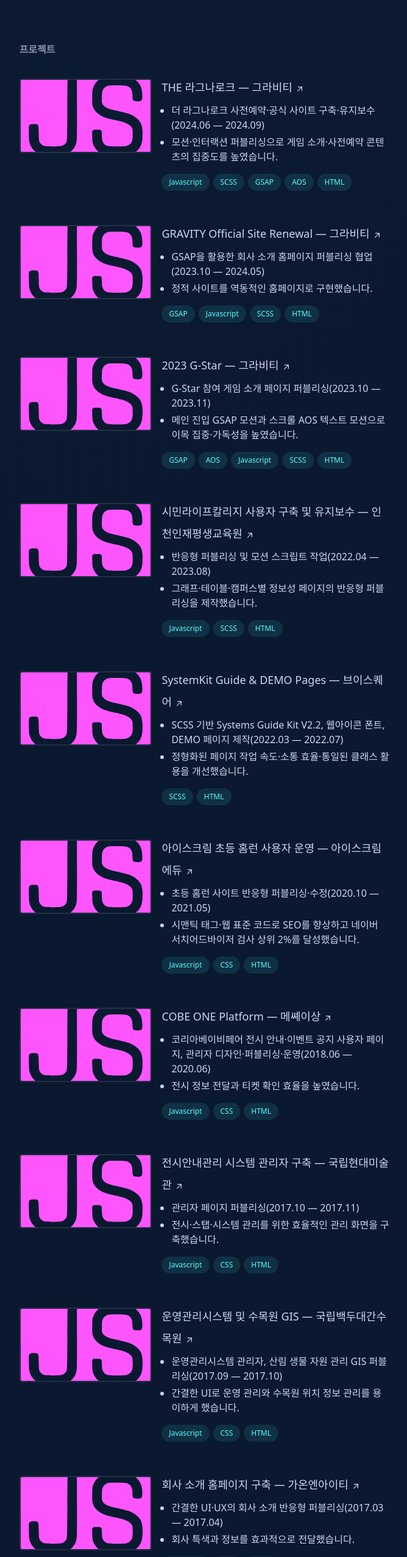
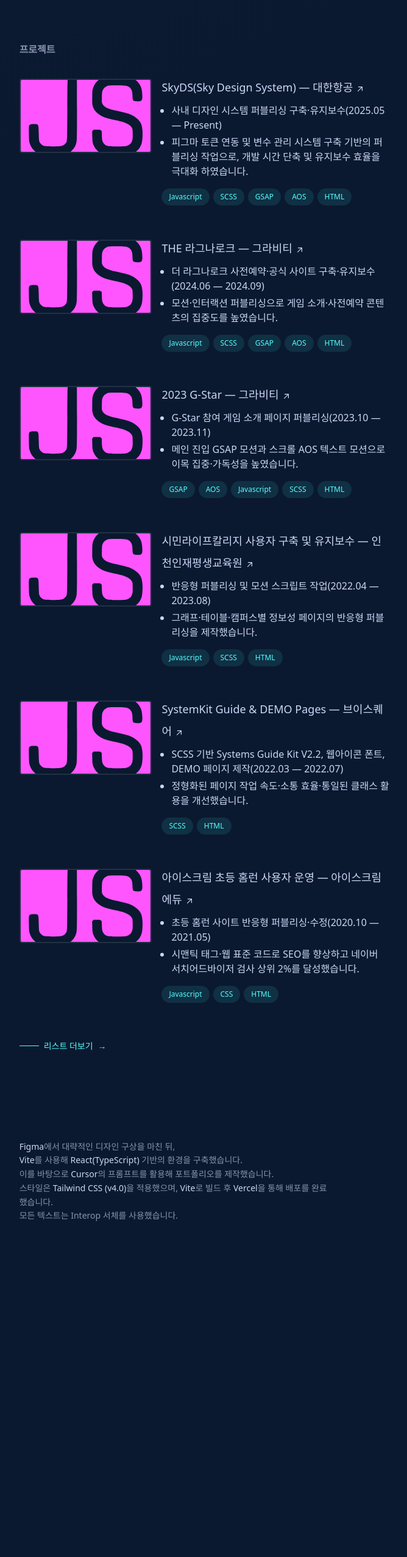
Before and after one commit to jenna757/portfolio-26, a React (Vite) app: page /#about in a window 1280 px wide. Shown: the part 2460-5014 px from the top of the page at 61% size, without its empty margins (593-1261 px from the left). After the commit the page ends 4562 px from the top, so only its background shows below. Built offline with nearby package versions, Linux system fonts and the light colour scheme; a web font is replaced by a local one.

Commit message:
chore(summary, works): 컨텐츠 수정 및 추가

```diff
--- a/src/content/summary.mdx
+++ b/src/content/summary.mdx
@@ -3,6 +3,17 @@
 <p className="mb-8 text-base font-bold leading-normal text-muted">프로젝트</p>
 
 <ProjectList>
+  <ProjectItem
+    title="SkyDS(Sky Design System) — 대한항공"
+    titleHref=""
+    description={[
+      '사내 디자인 시스템 퍼블리싱 구축·유지보수(2025.05 — Present)',
+      '피그마 토큰 연동 및 변수 관리 시스템 구축 기반의 퍼블리싱 작업으로, 개발 시간 단축 및 유지보수 효율을 극대화 하였습니다.',
+    ]}
+    technologies={['Javascript', 'SCSS', 'GSAP', 'AOS', 'HTML']}
+    imageSrc="public/favicon.svg"
+    imageAlt="해당 프로젝트 썸네일 이미지"
+  />
   <ProjectItem
     title="THE 라그나로크 — 그라비티"
     titleHref=""
@@ -11,17 +22,6 @@
       '모션·인터랙션 퍼블리싱으로 게임 소개·사전예약 콘텐츠의 집중도를 높였습니다.',
     ]}
     technologies={['Javascript', 'SCSS', 'GSAP', 'AOS', 'HTML']}
-    imageSrc="public/favicon.svg"
-    imageAlt="해당 프로젝트 썸네일 이미지"
-  />
-  <ProjectItem
-    title="GRAVITY Official Site Renewal — 그라비티"
-    titleHref=""
-    description={[
-      'GSAP을 활용한 회사 소개 홈페이지 퍼블리싱 협업(2023.10 — 2024.05)',
-      '정적 사이트를 역동적인 홈페이지로 구현했습니다.',
-    ]}
-    technologies={['GSAP', 'Javascript', 'SCSS', 'HTML']}
     imageSrc="public/favicon.svg"
     imageAlt="해당 프로젝트 썸네일 이미지"
   />
@@ -69,59 +69,4 @@
     imageSrc="public/favicon.svg"
     imageAlt="해당 프로젝트 썸네일 이미지"
   />
-  <ProjectItem
-    title="COBE ONE Platform — 메쎼이상"
-    titleHref=""
-    description={[
-      '코리아베이비페어 전시 안내·이벤트 공지 사용자 페이지, 관리자 디자인·퍼블리싱·운영(2018.06 — 2020.06)',
-      '전시 정보 전달과 티켓 확인 효율을 높였습니다.',
-    ]}
-    technologies={['Javascript', 'CSS', 'HTML']}
-    imageSrc="public/favicon.svg"
-    imageAlt="해당 프로젝트 썸네일 이미지"
-  />
-  <ProjectItem
-    title="전시안내관리 시스템 관리자 구축 — 국립현대미술관"
-    titleHref=""
-    description={[
-      '관리자 페이지 퍼블리싱(2017.10 — 2017.11)',
-      '전시·스탭·시스템 관리를 위한 효율적인 관리 화면을 구축했습니다.',
-    ]}
-    technologies={['Javascript', 'CSS', 'HTML']}
-    imageSrc="public/favicon.svg"
-    imageAlt="해당 프로젝트 썸네일 이미지"
-  />
-  <ProjectItem
-    title="운영관리시스템 및 수목원 GIS — 국립백두대간수목원"
-    titleHref=""
-    description={[
-      '운영관리시스템 관리자, 산림 생물 자원 관리 GIS 퍼블리싱(2017.09 — 2017.10)',
-      '간결한 UI로 운영 관리와 수목원 위치 정보 관리를 용이하게 했습니다.',
-    ]}
-    technologies={['Javascript', 'CSS', 'HTML']}
-    imageSrc="public/favicon.svg"
-    imageAlt="해당 프로젝트 썸네일 이미지"
-  />
-  <ProjectItem
-    title="회사 소개 홈페이지 구축 — 가온엔아이티"
-    titleHref=""
-    description={[
-      '간결한 UI·UX의 회사 소개 반응형 퍼블리싱(2017.03 — 2017.04)',
-      '회사 특색과 정보를 효과적으로 전달했습니다.',
-    ]}
-    technologies={['Javascript', 'CSS', 'HTML']}
-    imageSrc="public/favicon.svg"
-    imageAlt="해당 프로젝트 썸네일 이미지"
-  />
-  <ProjectItem
-    title="관리자 및 티켓 구축 — 국립아시아문화전당"
-    titleHref=""
-    description={[
-      '관리자, 다국어 티켓 스텝 페이지 반응형 퍼블리싱(2017.01 — 2018.01)',
-      '회원·티켓 관리 효율과 아랍어 UI를 구현했습니다.',
-    ]}
-    technologies={['Javascript', 'CSS', 'HTML']}
-    imageSrc="public/favicon.svg"
-    imageAlt="해당 프로젝트 썸네일 이미지"
-  />
 </ProjectList>
--- a/src/content/works.mdx
+++ b/src/content/works.mdx
@@ -3,6 +3,29 @@
 <p className="mb-8 text-base font-bold leading-normal text-muted">프로젝트</p>
 
 <ProjectList columns={2}>
+  <ProjectItem
+    title="SkyDS(Sky Design System) — 대한항공"
+    titleHref=""
+    description={[
+      '사내 디자인 시스템 퍼블리싱 구축·유지보수(2025.05 — Present)',
+      '피그마 토큰 연동 및 변수 관리 시스템 구축 기반의 퍼블리싱 작업으로, 개발 시간 단축 및 유지보수 효율을 극대화 하였습니다.',
+    ]}
+    technologies={['Javascript', 'SCSS', 'GSAP', 'AOS', 'HTML']}
+    imageSrc="public/favicon.svg"
+    imageAlt="해당 프로젝트 썸네일 이미지"
+  />
+  <ProjectItem
+    title="대고객 이메일 서비스(PNS - Pax Notification Service) — 대한항공"
+    titleHref=""
+    description={[
+      '컴포넌트 기반의 표준 이메일 HTML Template 구축·유지보수(2025.05 — Present)',
+      '고객 접점 이메일 메세지의 디자인 규격 통일로 브랜드 신뢰도 및 고객 만족도를 제고 하였습니다.',
+      '통일된 표준 HTML Template 기반 시스템 구축으로 운영 작업 속도를 향상 시켰습니다.',
+    ]}
+    technologies={['Javascript', 'SCSS', 'GSAP', 'AOS', 'HTML']}
+    imageSrc="public/favicon.svg"
+    imageAlt="해당 프로젝트 썸네일 이미지"
+  />
   <ProjectItem
     title="THE 라그나로크 — 그라비티"
     titleHref=""
```
